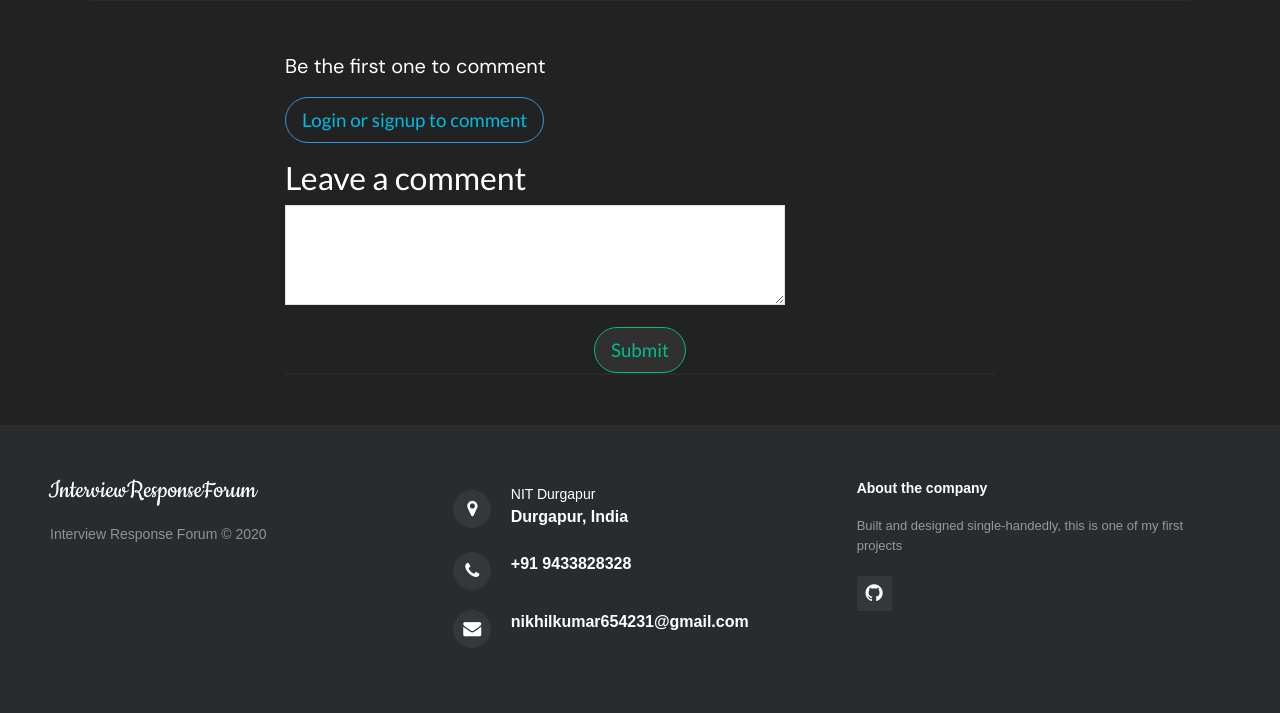
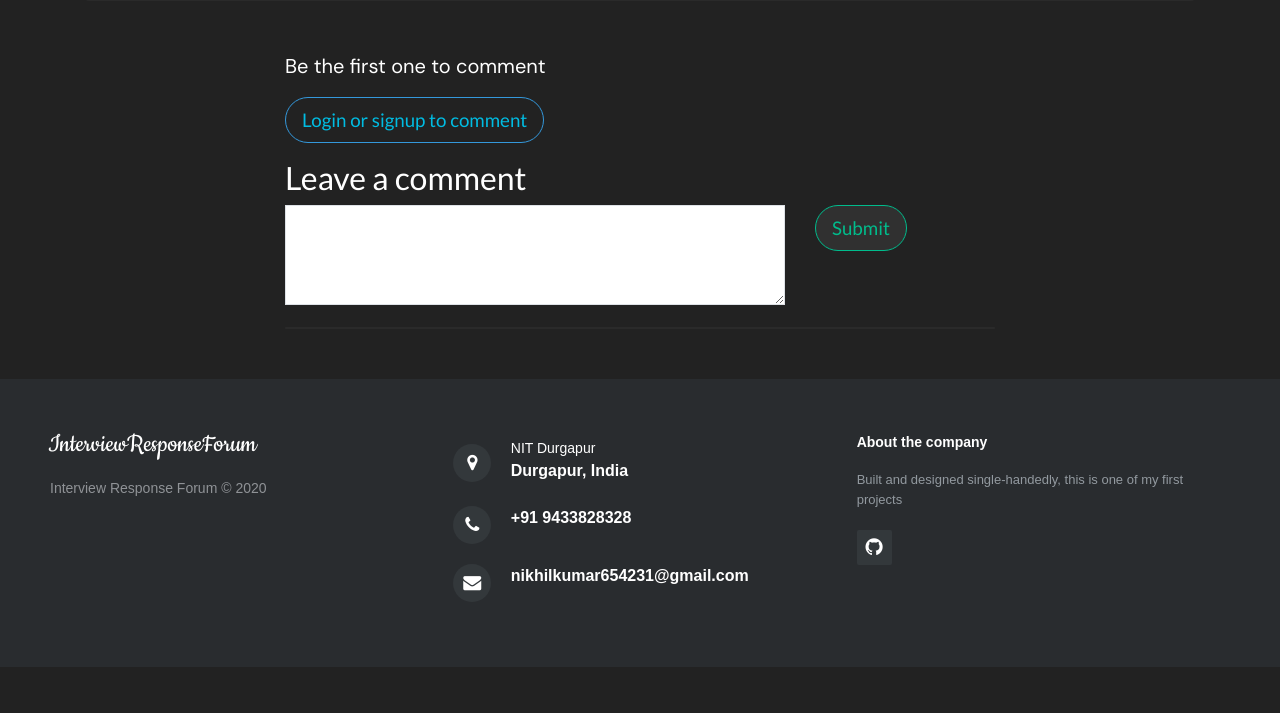
Before and after one commit to kumanik/InterviewResponseForum, a Django app: template responseForum/templates/responseForum/response.html in a window 1280 px wide. Shown: the part 842-1555 px from the top of the page. After the commit the page ends 1509 px from the top, so only its background shows below. Run offline with Django 3.2, Linux system fonts and the light colour scheme; the template is opened without the code that fills it: values that come from a table or form of the project are taken from there, others are empty; some libraries are stand-ins or nearby versions; some web fonts are replaced.

Commit message:
Fixes and improvements

```diff
--- a/responseForum/templates/responseForum/response.html
+++ b/responseForum/templates/responseForum/response.html
@@ -95,8 +95,10 @@
                                 <div class="col">
                                     <div class="form-group" style="width: 500px;">{% render_field comment_form.body class="border rounded-0" type="text" style="width: 0500px;height: 100px;" %}</div>
                                 </div>
+                                <div class="col">
+                                    <input class="btn btn-dark btn-lg rounded-pill btn-outline-success submitBtn" type="submit" name="submit" value="Submit" id="submit">
+                                </div>
                             </div>
-                            <div class="col text-center"><input class="btn btn-dark btn-lg rounded-pill btn-outline-success submitBtn" type="submit" name="submit" value="Submit" id="submit"></div>
                         </form>
                     {% endif %}
                     <div class="card">
```
